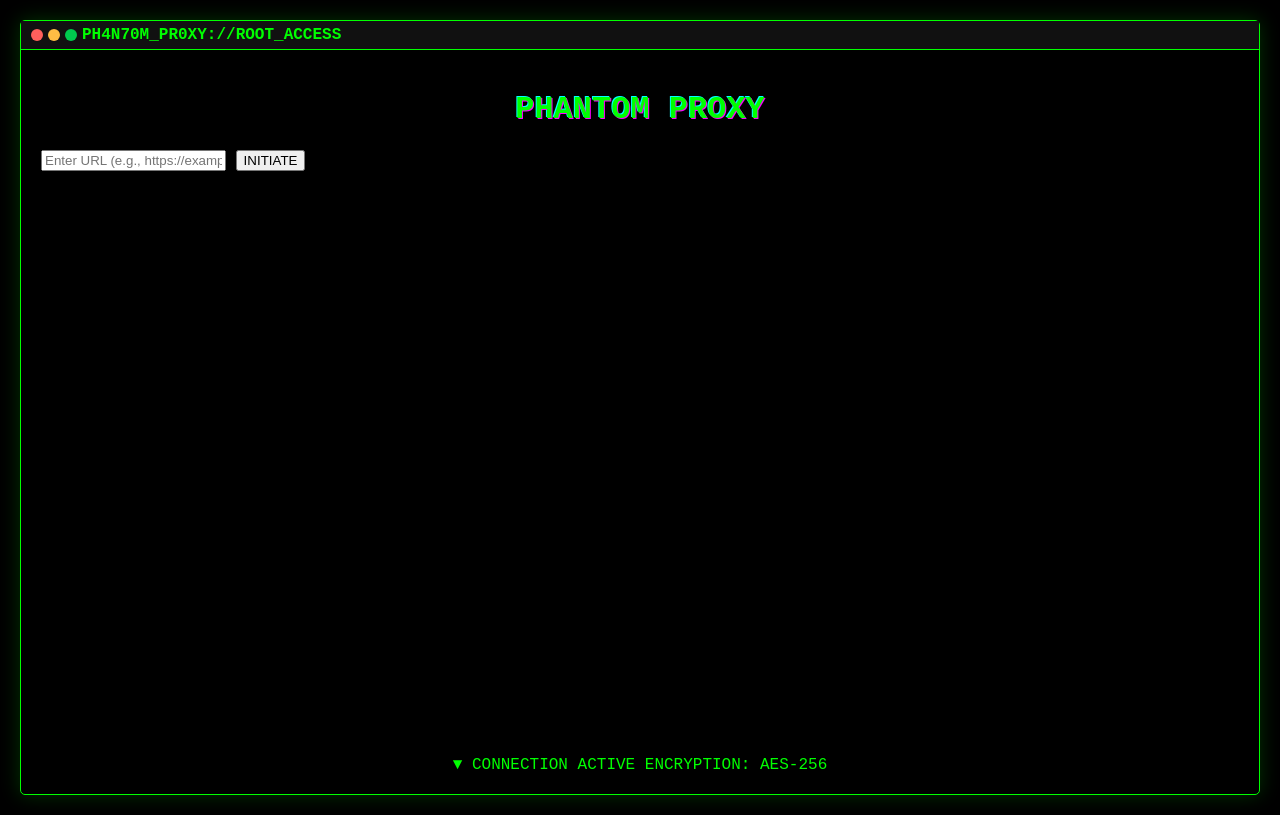
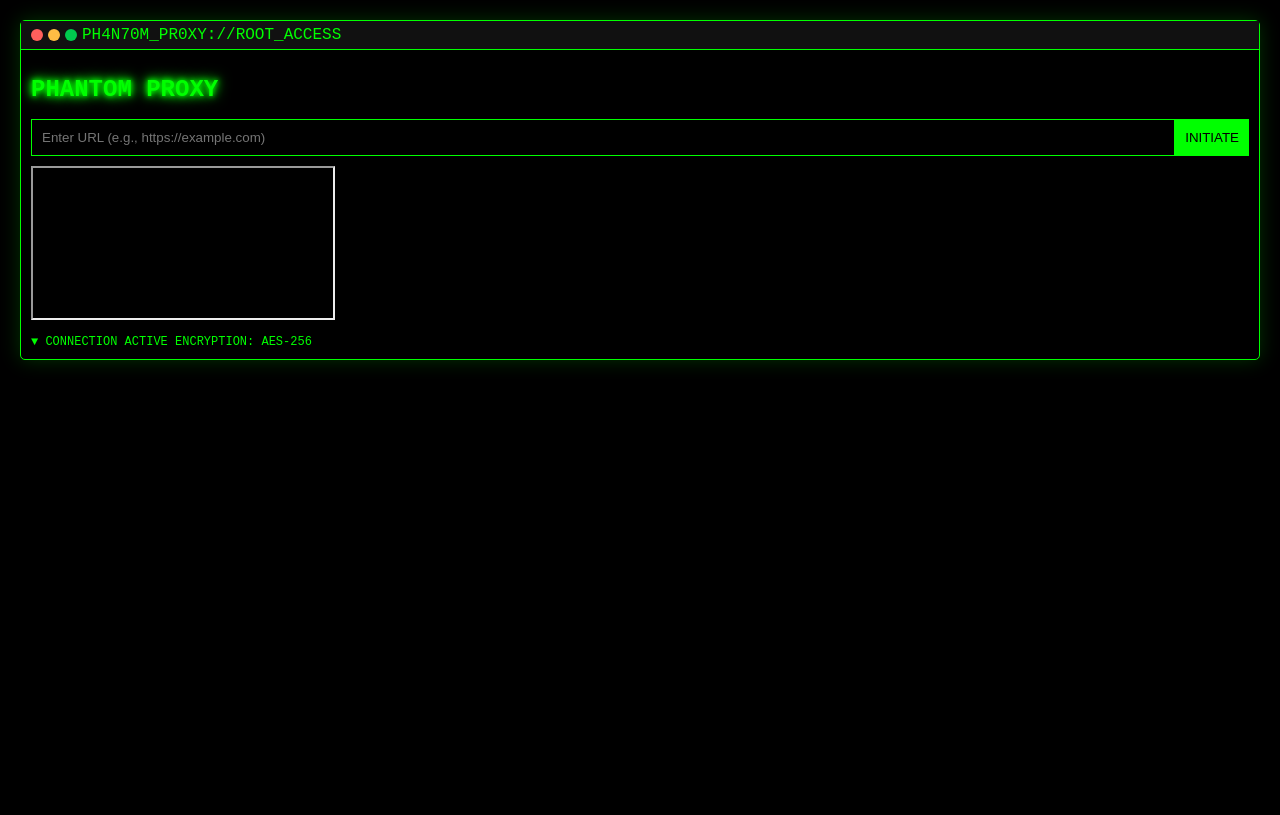
Before and after one commit to Ryler4/A-proxy, a website: page public/index.html in a window 1280 px wide. Drawn offline with Linux system fonts and the light colour scheme.

Commit message:
Update style.css

```diff
--- a/public/style.css
+++ b/public/style.css
@@ -34,41 +34,58 @@ body {
 }
 
 .red { background: #ff605c; }
- .yellow { background: #ffbd44; }
+.yellow { background: #ffbd44; }
 .green { background: #00ca4e; }
 
 .title {
-    flex-grow: 1;
+    flex-grow:  1;
+    font-size: 16px;
     color: #0f0;
-    font-weight: bold;
 }
 
 .content {
-    padding: 20px;
+    padding: 10px;
 }
 
 .glitch {
-    font-size: 2em;
-    text-align: center;
-    animation: glitch 1s infinite;
+    font-size: 24px;
+    text-shadow: 0 0 5px #0f0, 0 0 10px #0f0, 0 0 15px #0f0;
 }
 
-@keyframes glitch {
-    0% { text-shadow: 1px 1px #ff00ff, -1px -1px #00ffff; }
-    50% { text-shadow: -1px -1px #ff00ff, 1px 1px #00ffff; }
-    100% { text-shadow: 1px 1px #ff00ff, -1px -1px #00ffff; }
+form {
+    display: flex;
+    margin-bottom: 10px;
 }
 
-iframe {
+input[type="text"] {
+    flex-grow: 1;
+    padding: 10px;
+    border: 1px solid #0f0;
+    background: #000;
+    color: #0f0;
+}
+
+button {
+    padding: 10px;
+    border: none;
+    background: #0f0;
+    color: #000;
+    cursor: pointer;
+}
+
+button:hover {
+    background: #00ca4e;
+}
+
+#iframe {
     width: 100%;
-    height: 70vh;
+    height: 400px;
     border: none;
-    margin-top: 10px;
 }
 
 .status {
     margin-top: 10px;
-    text-align: center;
+    font-size: 12px;
 }
 
 .blink {
```
